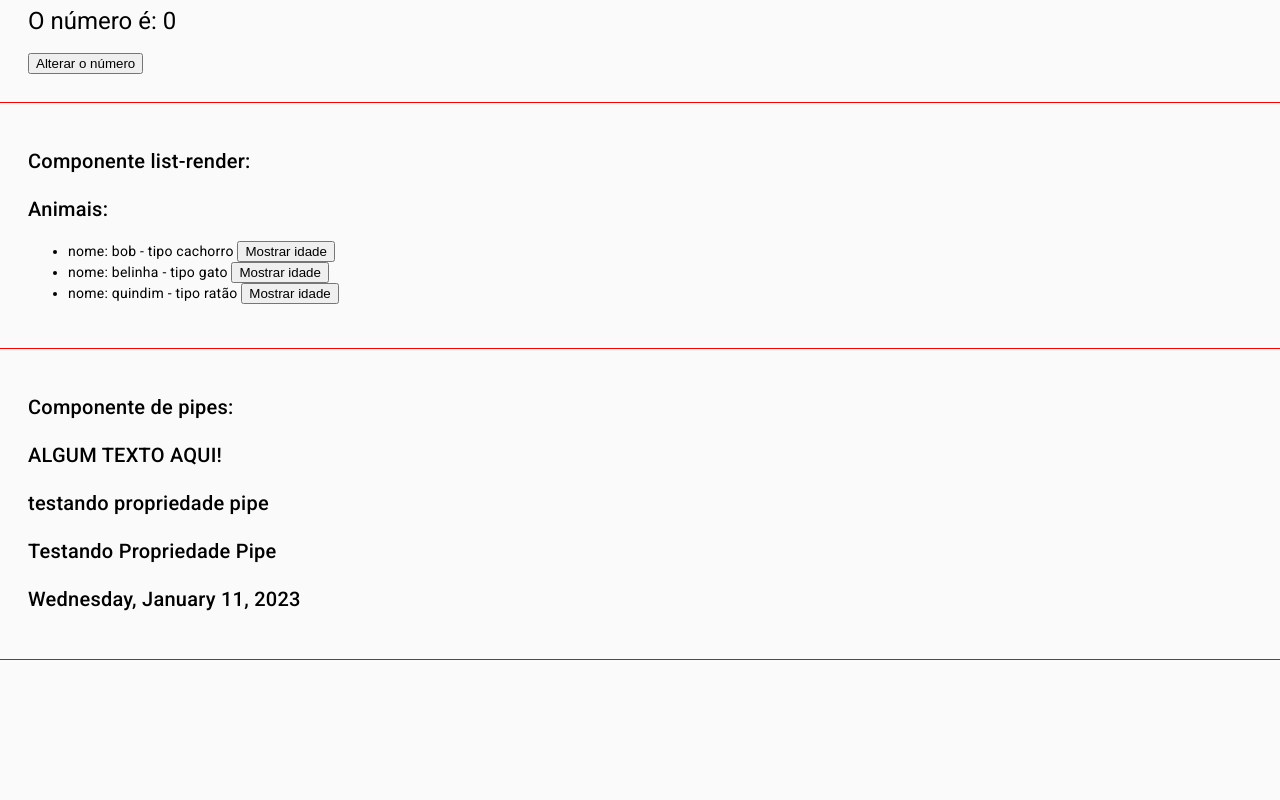
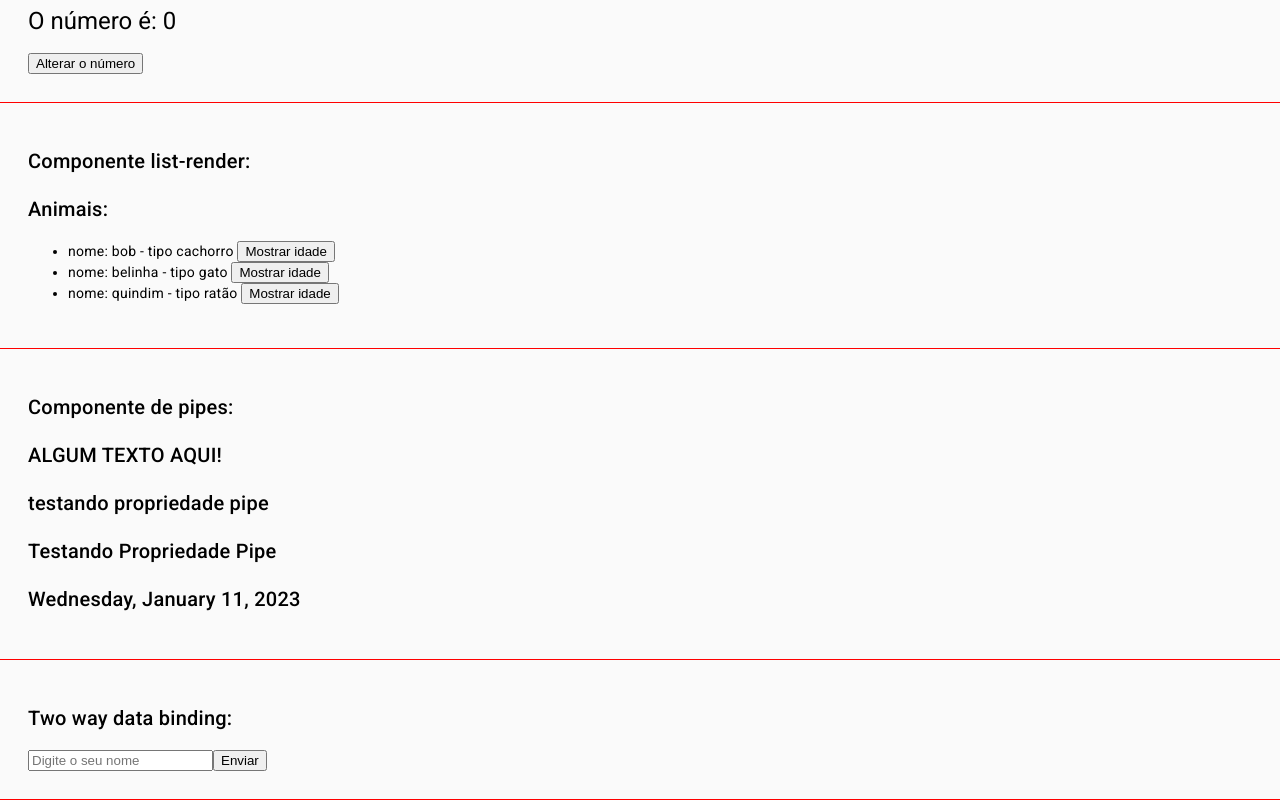
Before and after one commit to Alan-LR/Angular-com-Matheus-Battisti, an Angular app: page / in a window 1280 px wide. Shown: the part 1145-1945 px from the top of the page. Before the commit the page ends 1805 px from the top, so only its background shows below. Built offline with nearby package versions, Linux system fonts and the light colour scheme.

Commit message:
Aula 15 Two way data binding no Angular

```diff
--- a/src/app/app.component.html
+++ b/src/app/app.component.html
@@ -38,3 +38,8 @@
     <h2>Componente de pipes:</h2>
     <app-pipes></app-pipes>
 </div>
+
+<div class="aulas">
+    <h2>Two way data binding:</h2>
+    <app-two-way-binding></app-two-way-binding>
+</div>
--- /dev/null
+++ b/src/app/components/two-way-binding/two-way-binding.component.html
@@ -0,0 +1,10 @@
+<div>
+    <form>
+        <input type="text" [(ngModel)]="nome" name="nome" placeholder="Digite o seu nome">
+        <button >Enviar</button>
+    </form>
+    <div *ngIf="nome !== ''">
+        <p>O nome é: {{nome}}</p>
+    </div>
+
+</div>
--- /dev/null
+++ b/src/app/components/two-way-binding/two-way-binding.component.ts
@@ -0,0 +1,12 @@
+import { Component } from '@angular/core';
+
+@Component({
+  selector: 'app-two-way-binding',
+  templateUrl: './two-way-binding.component.html',
+  styleUrls: ['./two-way-binding.component.scss']
+})
+export class TwoWayBindingComponent {
+
+  nome: string = '';
+
+}
```
Also changed, not shown: src/app/app.module.ts (+13 -9 lines), src/app/components/two-way-binding/two-way-binding.component.scss (added).
